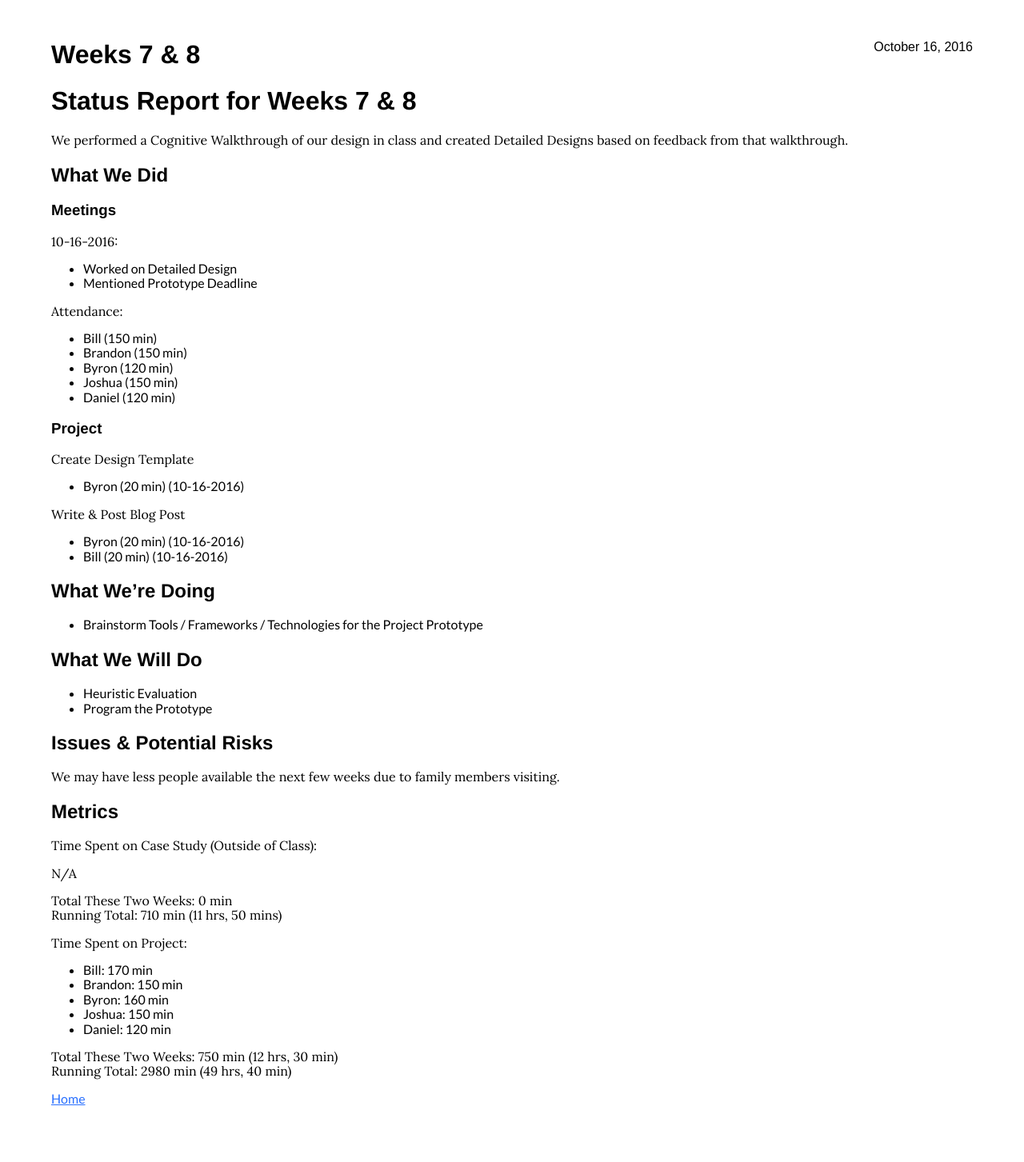
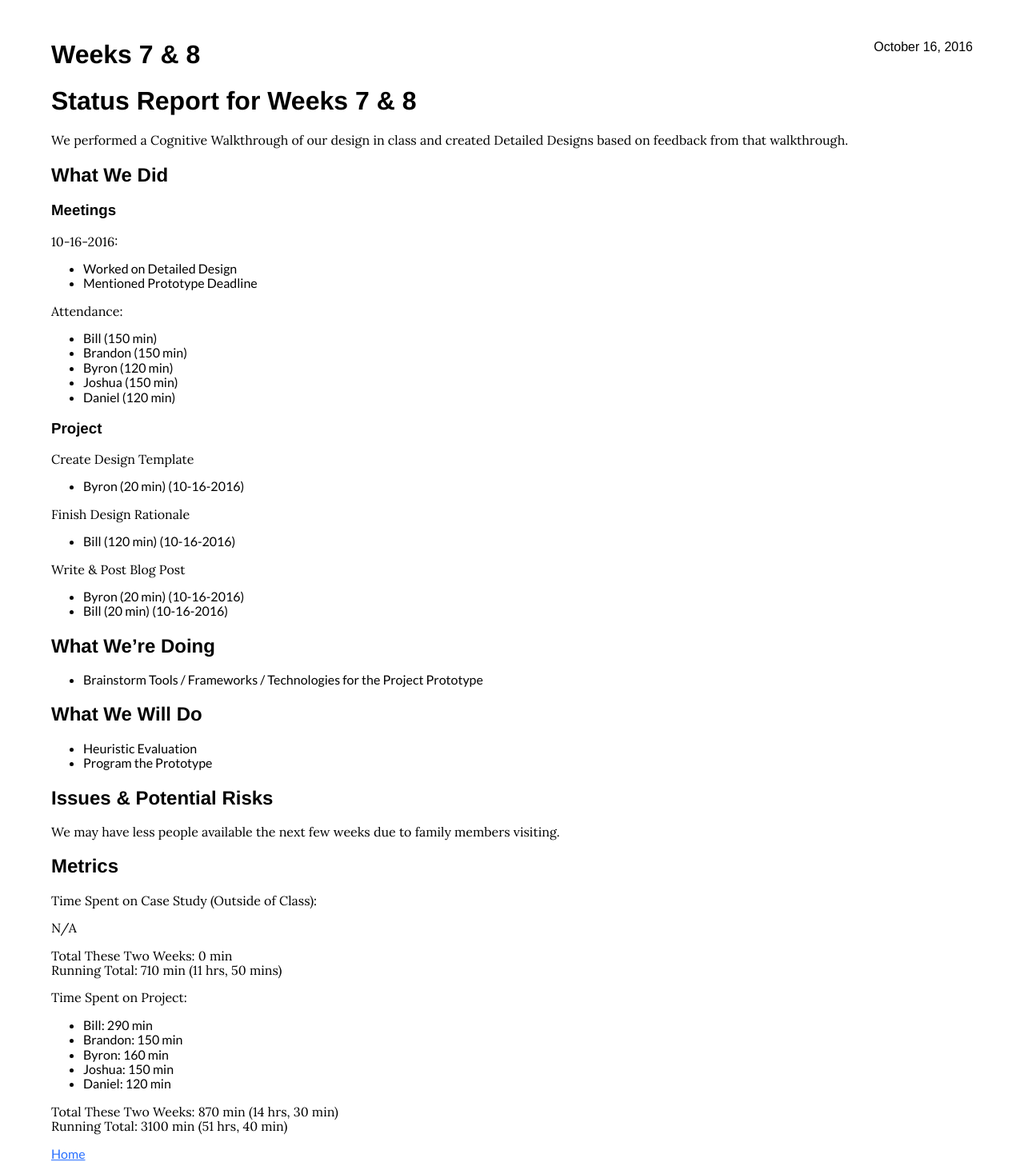
Before and after one commit to billdybas/SWEN444, a Jekyll site: the page built from _posts/2016-10-16-weeks-7-and-8.md, in a window 1280 px wide. Shown: the whole page at 80% size. Built offline with Jekyll 4.4.1, drawn with Linux system fonts in a browser that asks for light colours; before the commit the page ends 1384 px from its top, so only the background shows below that.

Commit message:
Update Times

```diff
--- a/_posts/2016-10-16-weeks-7-and-8.md
+++ b/_posts/2016-10-16-weeks-7-and-8.md
@@ -31,6 +31,10 @@ Create Design Template
 
 - Byron (20 min) (10-16-2016)
 
+Finish Design Rationale
+
+- Bill (120 min) (10-16-2016)
+
 Write & Post Blog Post
 
 - Byron (20 min) (10-16-2016)
@@ -60,11 +64,11 @@ Running Total: 710 min (11 hrs, 50 mins)
 
 Time Spent on Project:
 
-- Bill: 170 min
+- Bill: 290 min
 - Brandon: 150 min
 - Byron:  160 min
 - Joshua: 150 min
 - Daniel: 120 min
 
-Total These Two Weeks: 750 min (12 hrs, 30 min)
-Running Total: 2980 min (49 hrs, 40 min)
+Total These Two Weeks: 870 min (14 hrs, 30 min)
+Running Total: 3100 min (51 hrs, 40 min)
```
